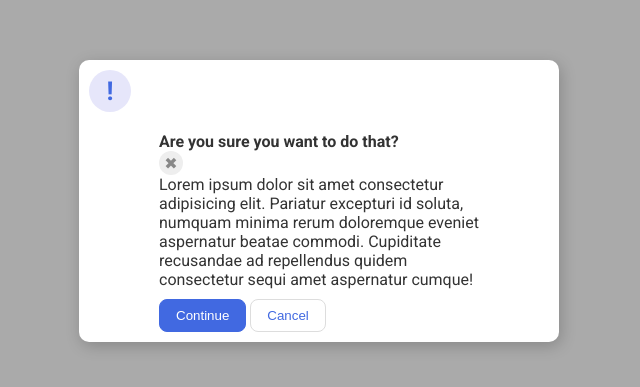
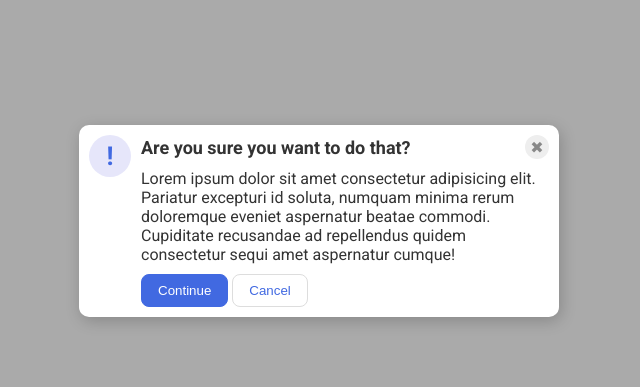
Before and after one commit to snyderc99/css-05-help, a plain HTML site: page index.html in a window 1280 px wide. Shown: the part 199-586 px from the top of the page, without its empty margins (321-961 px from the left). Drawn offline with Linux system fonts and the light colour scheme.

Commit message:
Complete the lesson

```diff
--- a/index.html
+++ b/index.html
@@ -9,14 +9,20 @@
 </head>
 <body>
   <div class="modal">
+    <div class="fr">
       <div class="icon">!</div>
+
       <div class="mid">
+        <div class ="frt">
          <div class="header"> <strong>Are you sure you want to do that?</strong></div>
          <div class="close-button">✖</div>
+        </div>
         <div class="text">Lorem ipsum dolor sit amet consectetur adipisicing elit. Pariatur excepturi id soluta, numquam minima rerum doloremque eveniet aspernatur beatae commodi. Cupiditate recusandae ad repellendus quidem consectetur sequi amet aspernatur cumque!</div>
+
         <button class="continue">Continue</button>
         <button class="cancel">Cancel</button>
       </div>
     </div>
+  </div>
 </body>
 </html>
--- a/style.css
+++ b/style.css
@@ -13,6 +13,16 @@ body {
   display: flex;
   align-items: center;
   justify-content: center;
+  padding: 20px;
+
+}
+.fr{
+  display: flex;
+  justify-content: space-between;
+  align-items: flex-start;
+  margin: 10px;
+  gap: 10px;
+
 }
 
 .modal {
@@ -21,7 +31,8 @@ body {
   border-radius: 10px;
   box-shadow: 2px 4px 16px rgba(0,0,0,.2);
   display: flex;
-  flex-wrap: wrap;
+  flex-direction: column;
+
 }
 
 .icon {
@@ -35,8 +46,8 @@ body {
   display: flex;
   align-items: center;
   justify-content: center;
-  margin: 10px 10px;
-  flex: 0 0 auto;
+  flex-shrink: 0;
+
 
 }
 
@@ -51,6 +62,7 @@ body {
   display: flex;
   align-items: center;
   justify-content: center;
+  margin-left:auto;
 }
 
 
@@ -72,8 +84,19 @@ button.cancel {
   color: royalblue;
 }
 .text{
-  margin-bottom: 10PX;
+  margin: 10px;
+  margin-left: 0px;
 }
 .mid{
-  margin: 10px 80px;
+  margin-top: auto;
+
+
 }
+.frt{
+  display: flex;
+  align-items: center;
+}
+.header{
+  font-weight: bold;
+  font-size: large;
+}
```
Lines whose indentation alone changed are shown as unchanged.
